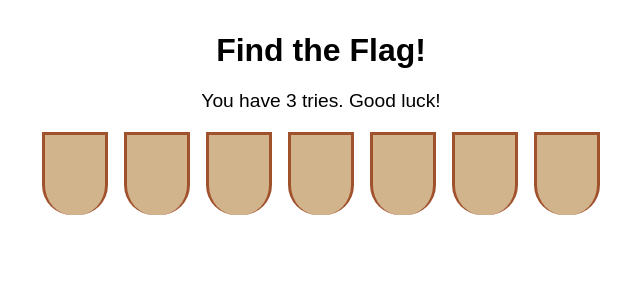
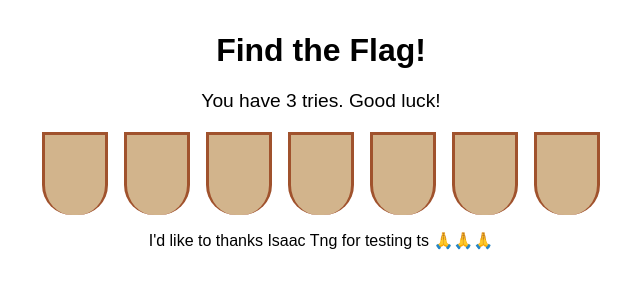
Before and after one commit to cjhgeof/binary-search-game, a plain HTML site: page index.html in a window 1280 px wide. Shown: the whole page, without its empty margins (319-959 px from the left). Drawn offline with Linux system fonts and the light colour scheme.

Commit message:
Update index.html
added credits

```diff
--- a/index.html
+++ b/index.html
@@ -10,6 +10,8 @@
 		<div id="message">You have 3 tries. Good luck!</div>
 		<div id="cups"></div>
 		<div id="next"></div>
+
+		<div id="creds">I'd like to thanks Isaac Tng for testing ts 🙏🙏🙏</div>
 	</body>
 	<script src="main.js"></script>
 </html>
```
